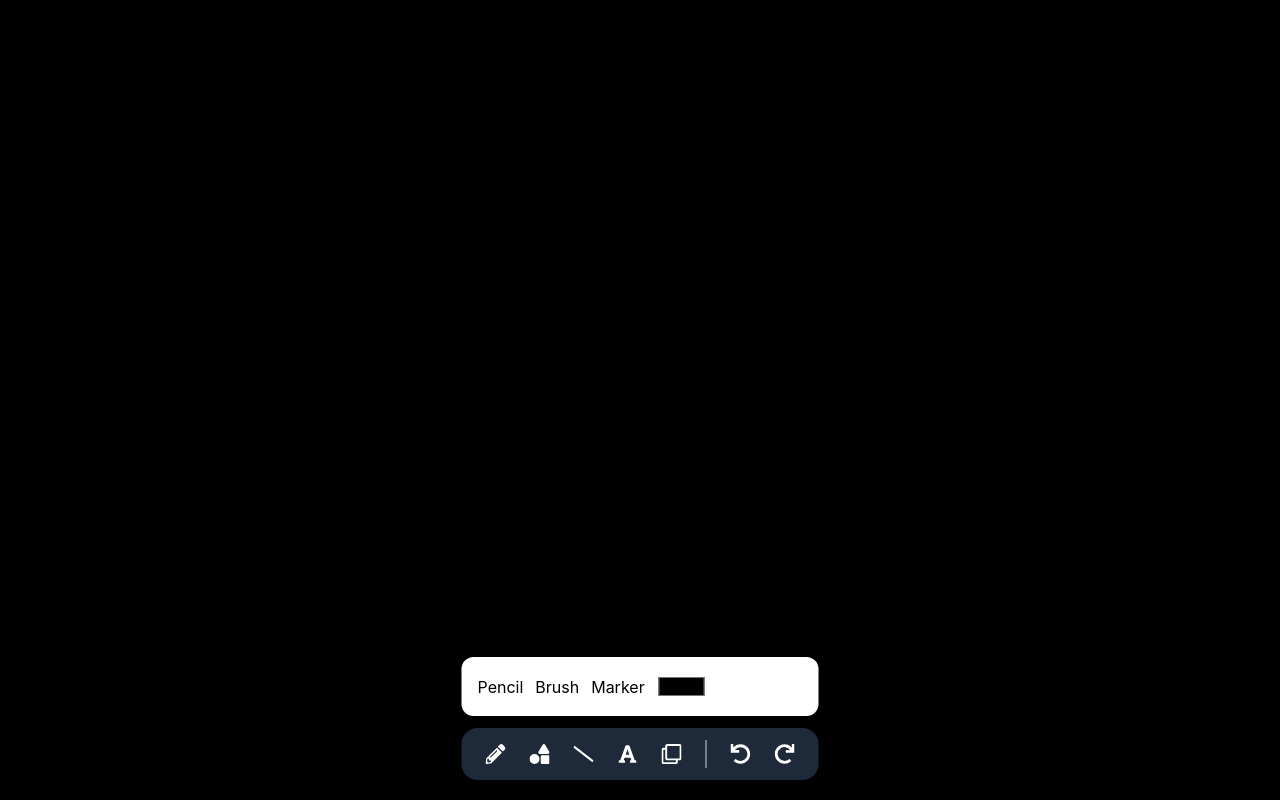
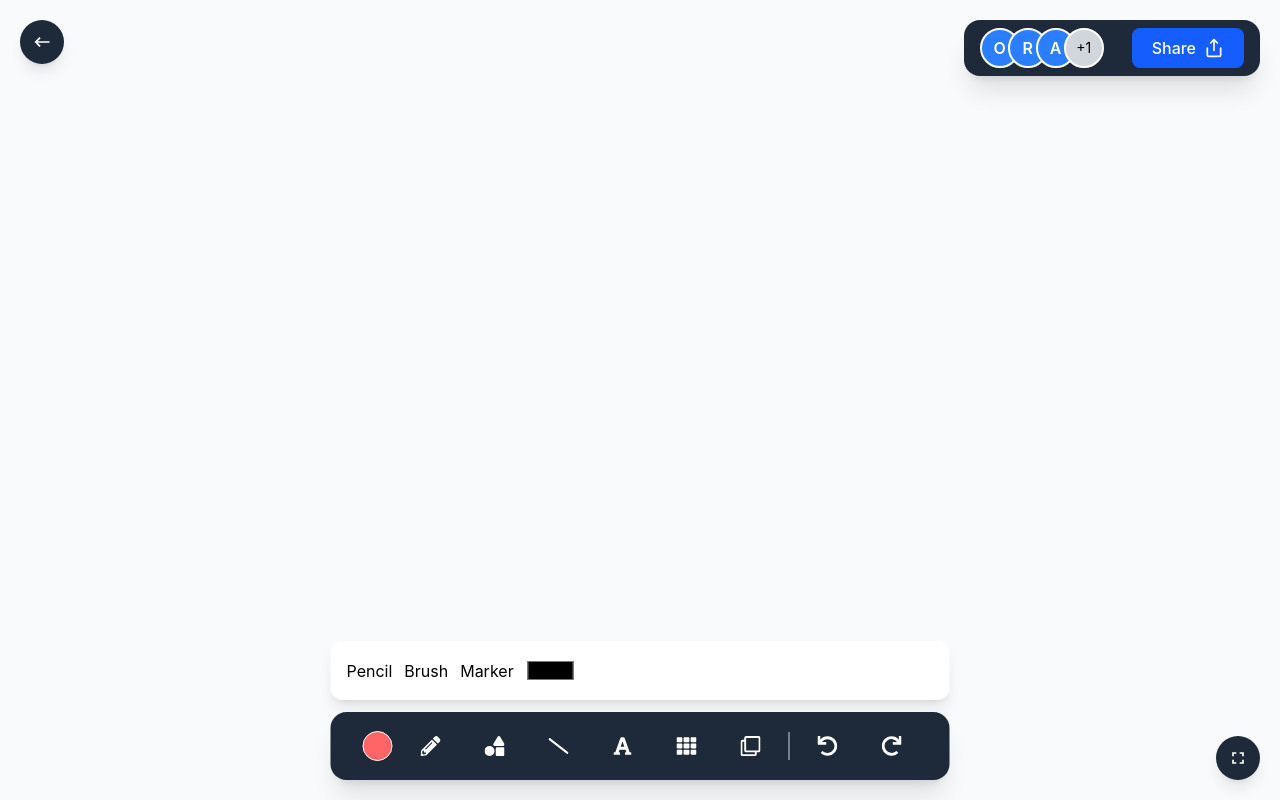
Before and after one commit to xtroon/DrawForge-Collaborative-app, a React (Vite) app in the folder user-ui/: page / in a window 1280 px wide. Built offline with nearby package versions, Linux system fonts and the light colour scheme.

Commit message:
Add: Online Users, more buttons

```diff
--- /dev/null
+++ b/user-ui/src/components/canvas/Online.tsx
@@ -0,0 +1,71 @@
+import { useState } from "react";
+import { FiShare  } from "react-icons/fi";
+
+
+type User = {
+  id: number;
+  name: string;
+};
+
+const users: User[] = [
+  { id: 1, name: "Om" },
+  { id: 2, name: "Rahul" },
+  { id: 3, name: "Aman" },
+  { id: 4, name: "Priya" },
+];
+
+export default function Online() {
+  const [showUsers, setShowUsers] = useState(false);
+
+  return (
+    <div className="fixed top-5 right-5 bg-gray-800 py-2 px-4 rounded-2xl shadow-xl flex items-center gap-7 z-50">
+      {/* users */}
+      <div className="relative">
+        <div
+          onClick={() => setShowUsers(!showUsers)}
+          className="flex cursor-pointer"
+        >
+          {users.slice(0, 3).map((user, index) => (
+            <div
+              key={user.id}
+              className={`w-10 h-10 rounded-full bg-blue-500 border-2 border-white text-white flex items-center justify-center font-semibold ${
+                index !== 0 ? "-ml-3" : ""
+              }`}
+            >
+              {user.name[0]}
+            </div>
+          ))}
+
+          {users.length > 3 && (
+            <div className="-ml-3 w-10 h-10 rounded-full bg-gray-300 border-2 border-white flex items-center justify-center text-sm">
+              +{users.length - 3}
+            </div>
+          )}
+        </div>
+
+        {/* popup */}
+        {showUsers && (
+          <div className="absolute right-0 mt-3 w-52 bg-white rounded-lg shadow-xl p-3">
+            <p className="font-semibold mb-2 text-gray-700">Online Users</p>
+
+            {users.map((user) => (
+              <div key={user.id} className="flex items-center gap-3 py-2">
+                <div className="w-8 h-8 rounded-full bg-blue-500 text-white flex items-center justify-center">
+                  {user.name[0]}
+                </div>
+
+                <span className="text-gray-700">{user.name}</span>
+              </div>
+            ))}
+          </div>
+        )}
+      </div>
+
+      {/* share btn */}
+      <button className="cursor-pointer bg-blue-600 hover:bg-blue-700 text-white px-5 py-2 flex justify-between items-center gap-2 rounded-lg font-medium transition">
+        Share
+        <FiShare size={20}/>
+      </button>
+    </div>
+  );
+}
--- a/user-ui/src/components/canvas/Toolbar.tsx
+++ b/user-ui/src/components/canvas/Toolbar.tsx
@@ -7,7 +7,11 @@ import {
   FaUndo,
   FaRedo,
   FaRegClone,
+  FaTh,
 } from "react-icons/fa";
+
+
+
 
 export default function Toolbar() {
   const [activeTool, setActiveTool] = useState<
@@ -82,34 +86,43 @@ export default function Toolbar() {
         </div>
 
         {/* Bottom Toolbar */}
-        <div className=" bg-gray-800 text-white shadow-xl rounded-2xl px-6 py-3 flex items-center gap-6">
-          <button onClick={() => setActiveTool("draw")}>
+        <div className=" bg-gray-800 text-white shadow-xl rounded-2xl px-8 py-2 flex items-center gap-3">
+
+          <button className=" cursor-pointer bg-red-400 border-1 rounded-full p-3.5 duration-300 ease-in-out" onClick={() => setActiveTool("draw")}>
+
+          </button>
+
+          <button className=" cursor-pointer hover:bg-gray-600  rounded-full p-4 duration-300 ease-in-out" onClick={() => setActiveTool("draw")}>
             <FaPencilAlt size={20} />
           </button>
 
-          <button onClick={() => setActiveTool("shape")}>
+          <button className=" cursor-pointer hover:bg-gray-600  rounded-full p-4 duration-300 ease-in-out" onClick={() => setActiveTool("shape")}>
             <FaShapes size={20} />
           </button>
 
-          <button onClick={() => setActiveTool("line")}>
+          <button className=" cursor-pointer hover:bg-gray-600  rounded-full p-4 duration-300 ease-in-out" onClick={() => setActiveTool("line")}>
             <FaSlash size={20} />
           </button>
 
-          <button onClick={() => setActiveTool("text")}>
+          <button className=" cursor-pointer hover:bg-gray-600  rounded-full p-4 duration-300 ease-in-out" onClick={() => setActiveTool("text")}>
             <FaFont size={20} />
           </button>
 
-          <button onClick={() => setActiveTool("template")}>
+          <button className=" cursor-pointer hover:bg-gray-600  rounded-full p-4 duration-300 ease-in-out" onClick={() => setActiveTool("text")}>
+            <FaTh size={20} />
+          </button>
+
+          <button className=" cursor-pointer hover:bg-gray-600  rounded-full p-4 duration-300 ease-in-out" onClick={() => setActiveTool("template")}>
             <FaRegClone size={20} />
           </button>
 
           <div className="w-px h-7 bg-gray-300" />
 
-          <button>
+          <button className=" cursor-pointer hover:bg-gray-600  rounded-full p-4 duration-300 ease-in-out">
             <FaUndo size={20} />
           </button>
 
-          <button>
+          <button className=" cursor-pointer hover:bg-gray-600  rounded-full p-4 duration-300 ease-in-out">
             <FaRedo size={20} />
           </button>
         </div>
--- a/user-ui/src/pages/Workspace/Workspace.tsx
+++ b/user-ui/src/pages/Workspace/Workspace.tsx
@@ -1,11 +1,34 @@
+import Online from "../../components/canvas/Online";
 import Toolbar from "../../components/canvas/Toolbar";
+import { MdFullscreen, MdKeyboardBackspace } from "react-icons/md";
 
 function Workspace() {
   return (
     <>
-      <div className="min-h-screen bg-black relative">
-        Workspace
+      <div className="min-h-screen bg-gray-50 relative">
+        {/* canvas */}
+
+
+
+        {/* toolbar  */}
         <Toolbar />
+
+        {/* current online users  */}
+        < Online />
+
+        {/* back to dashboard button */}
+        <div className=" fixed top-5 left-5 bg-gray-800 text-white p-1 rounded-full shadow-lg">
+          <button className=" cursor-pointer hover:bg-gray-600 rounded-full p-2 duration-300 ease-in-out" >
+            <MdKeyboardBackspace size={20} />
+          </button>
+        </div>
+
+        {/* full screen button */}
+        <div className=" fixed bottom-5 right-5 bg-gray-800 text-white p-1 rounded-full shadow-lg">
+          <button className=" cursor-pointer hover:bg-gray-600 rounded-full p-2 duration-300 ease-in-out" >
+            <MdFullscreen size={20} />
+          </button>
+        </div>
       </div>
     </>
   );
```
